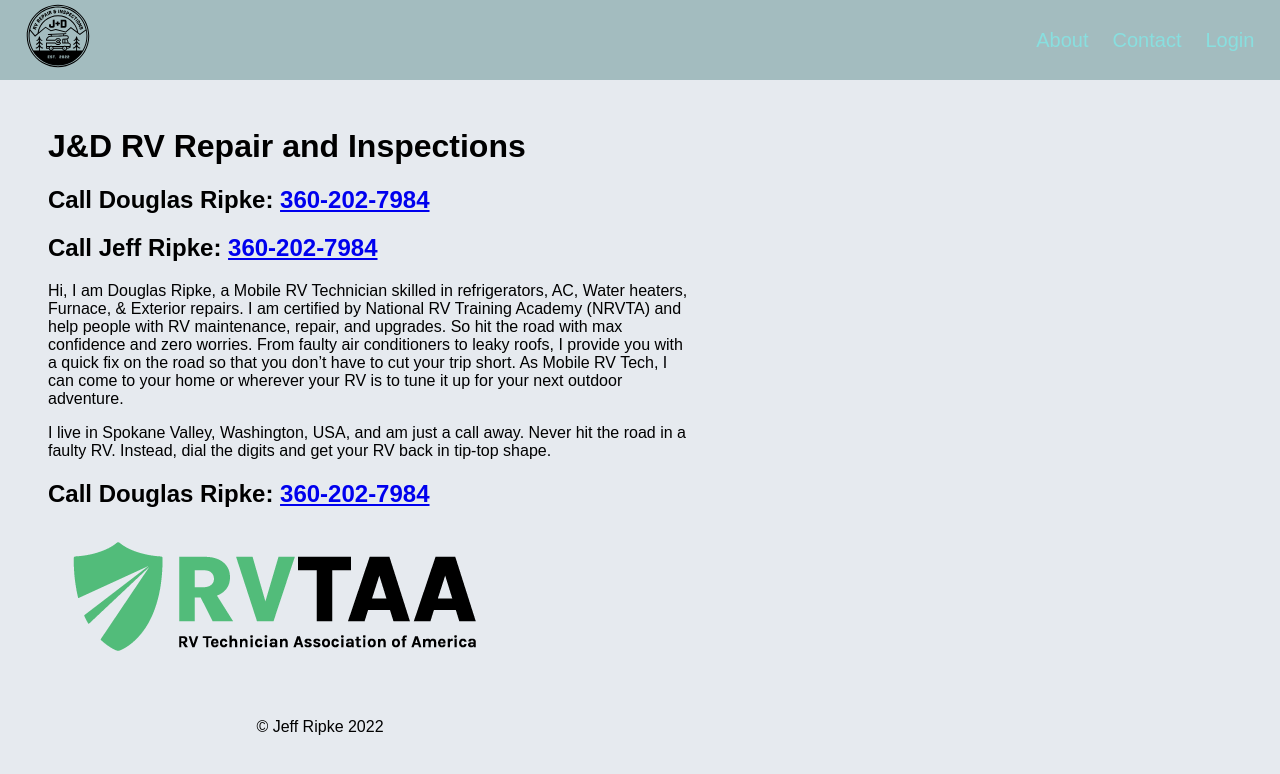
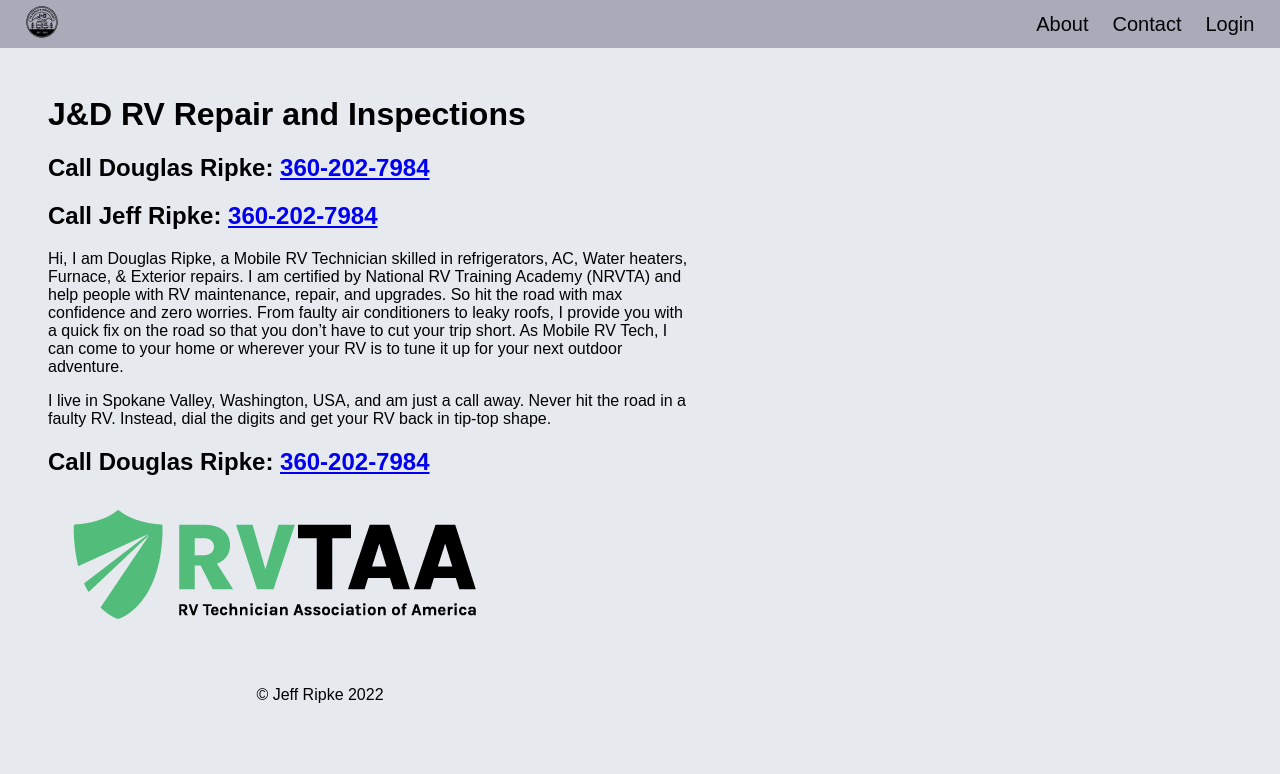
Before and after one commit to jripke74/jdrv, a React (Create React App) app: page / in a window 1280 px wide. Shown: the top 774 px of the page. Built offline with nearby package versions, Linux system fonts and the light colour scheme.

Commit message:
adjusted color and height of nav bar

```diff
--- a/src/components/layout/MainNavigation.module.css
+++ b/src/components/layout/MainNavigation.module.css
@@ -1,20 +1,20 @@
 .header {
   width: 100%;
-  height: 5rem;
+  height: 3rem;
   display: flex;
   padding: 0 2%;
   justify-content: space-between;
   align-items: center;
-  background-color: #a3bcbf;
+  background-color: #aaabb9;
 }
 
 .logo {
-  font-size: 2rem;
+  font-size: 1rem;
   color: white;
 }
 
 .logo img {
-  height: 4rem;
+  height: 2rem;
   margin-left: 0;
 }
 
@@ -32,7 +32,7 @@
 
 .nav a {
   text-decoration: none;
-  color: #88dfdf;
+  color: #000505;
 }
 
 .nav a:hover,
```
Also changed, not shown: public/logo192.png (deleted), public/logo512.png (deleted).
